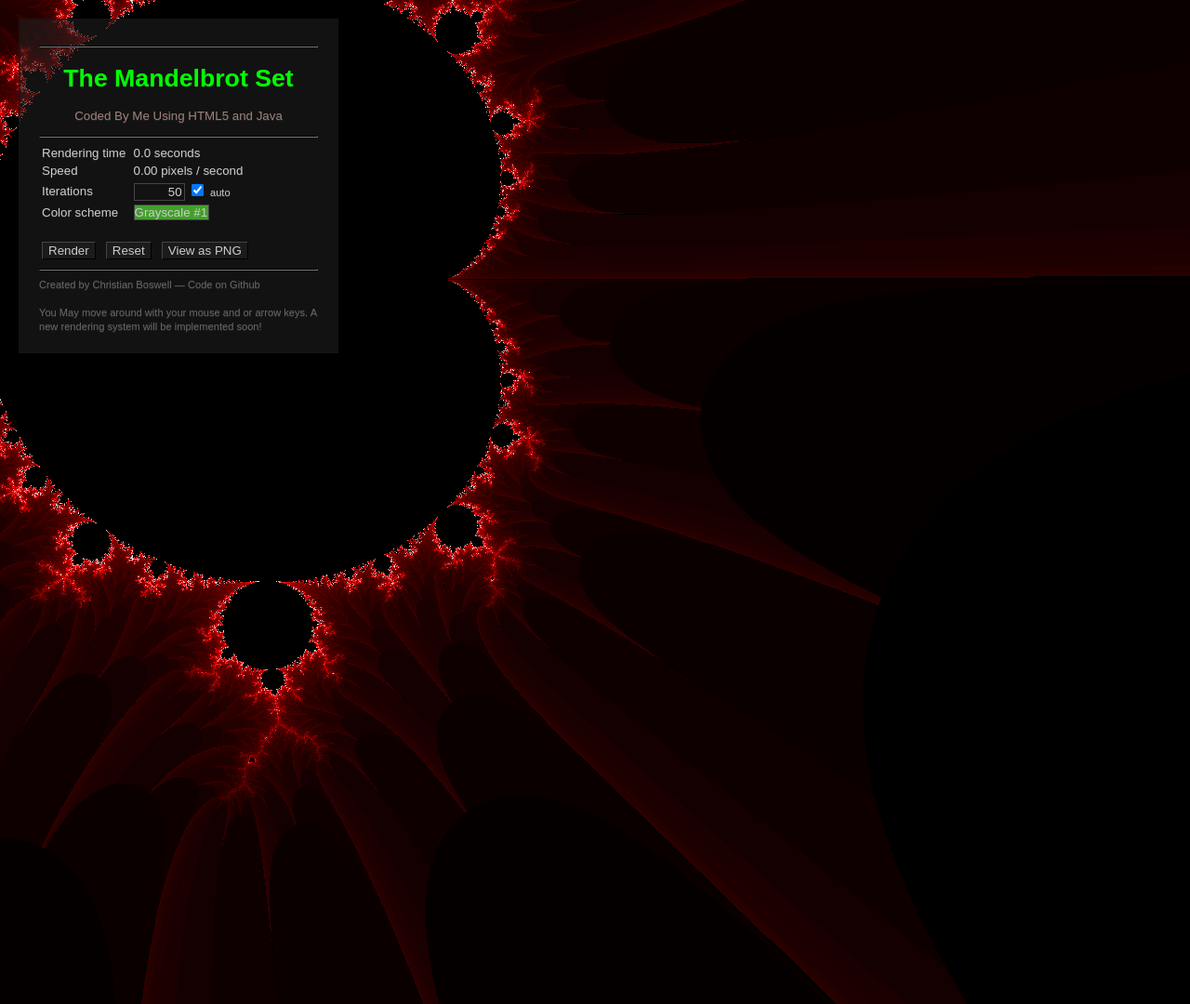
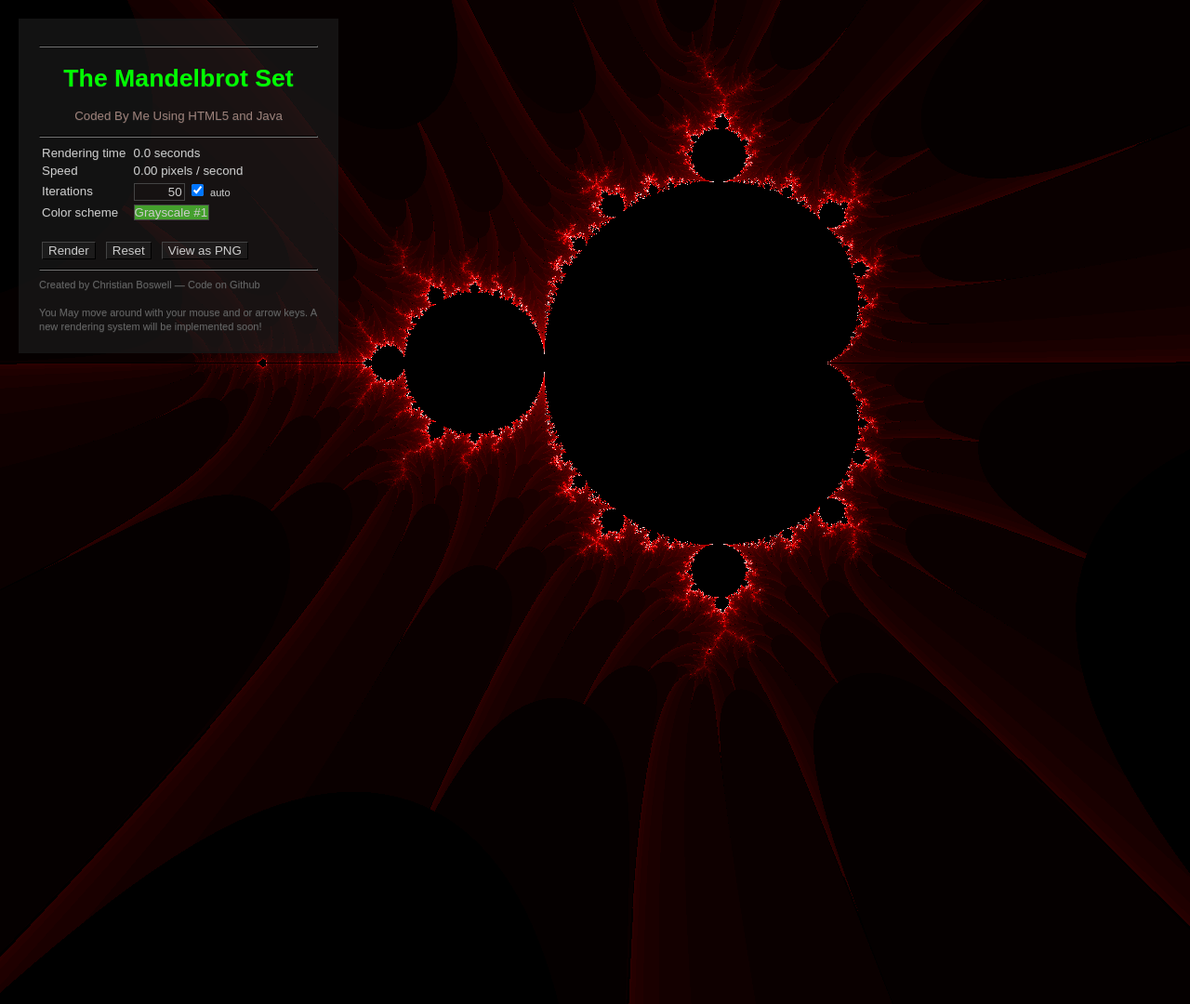
Before and after one commit to StringMaestro/StringMaestro.github.io, a plain HTML site: page Index.html in a window 1280 px wide. Shown: the top 1080 px of the page at 93% size. Drawn offline with Linux system fonts and the light colour scheme.

Commit message:
Spiff Touch

```diff
--- a/Index.html
+++ b/Index.html
@@ -2,7 +2,7 @@
 <html lang="en">
 <head>
     <meta charset="utf-8" />
-    <title>Mandelbrot Visualized with HTML 5 &amp; C++</title>
+    <title>Mandelbrot Visualized with HTML 5 &amp; JavaScript</title>
    <link rel="shortcut icon" href="/favicon.ico" />
     <link rel="apple-touch-icon" sizes="180x180" href="/apple-touch-icon.png">
     <link rel="icon" type="image/png" sizes="32x32" href="/favicon-32x32.png">
@@ -246,8 +246,7 @@
 
 
 
-            // Start drawing
-
+            // Start Mandelbrot Set Drawing
             function checkIfBelongsToMandelbrotSet(x, y) {
 
                 let realComponentOfResult = x;
@@ -288,11 +287,11 @@
 
             // Set appearance settings
 
-            const magnificationFactor = 500;
+            const magnificationFactor = 300;
 
-            const panX = 0.7;
+            const panX = 2.7;
 
-            const panY = 0.6;
+            const panY = 1.3;
 
             for (let x = 0; x < myCanvas.width; x++) {
 
```
